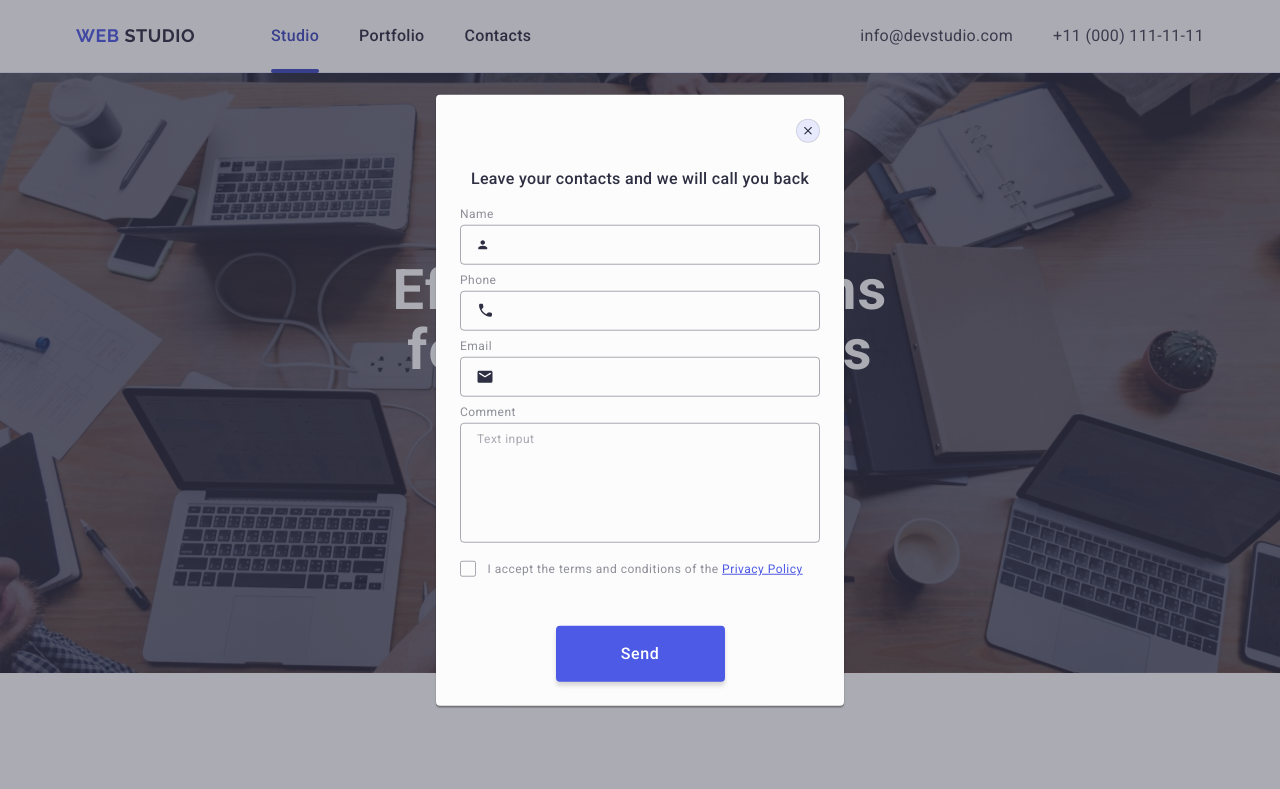
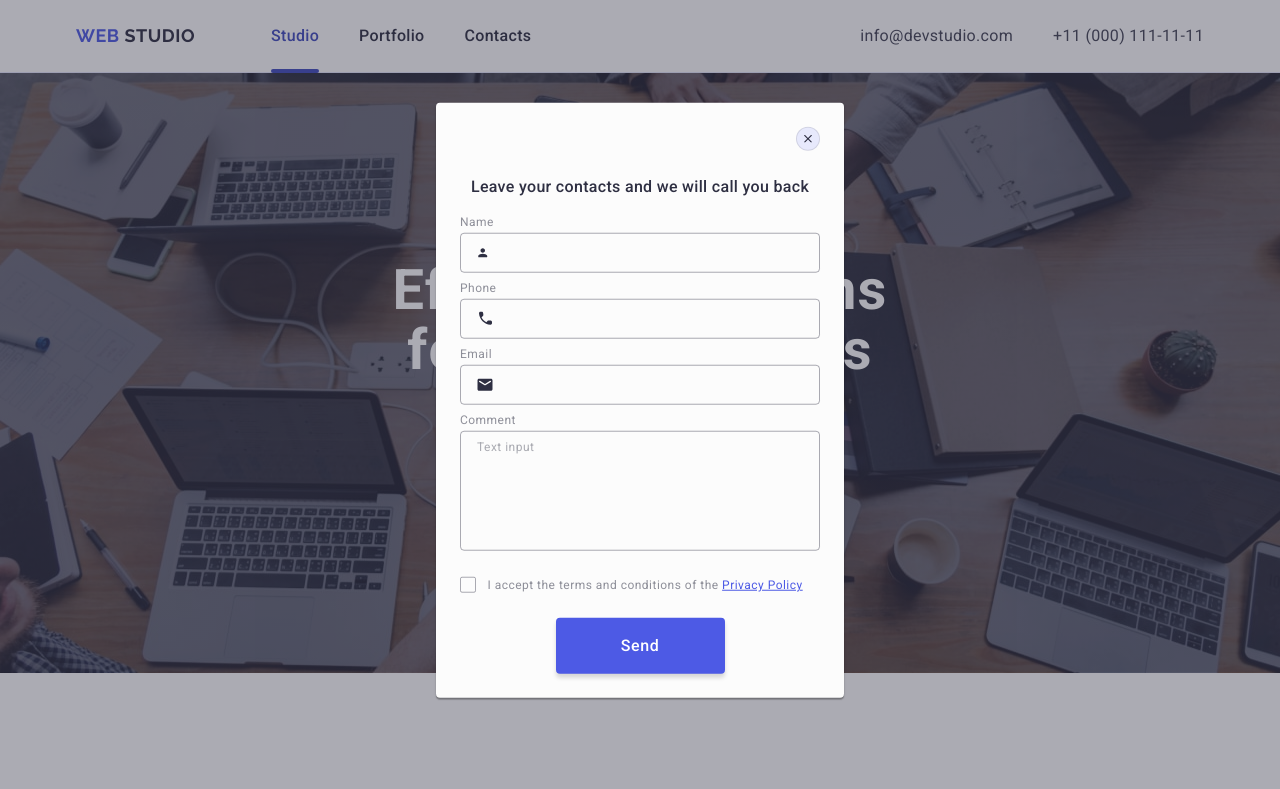
Before and after one commit to tanyyaato/goit-markup-hm-05, a plain HTML site: page index.html in a window 1280 px wide. Shown: the top 789 px of the page. Drawn offline with nearby package versions, Linux system fonts and the light colour scheme.

Commit message:
try again

```diff
--- a/css/styles.css
+++ b/css/styles.css
@@ -44,10 +44,10 @@ a {
   border 250ms cubic-bezier(0.4, 0, 0.2, 1) ;
 }
 
-h2{
+h2 {
 font-family: "Roboto"
-font-weight: 700;
-}
+font-weight: 700;}
+
 
 h3{
 font-weight: 500;
@@ -580,15 +580,14 @@ border: none;
   font-size: 16px;
   line-height: 1.5;
   letter-spacing: 0.04em;
+  fill: #fff;
   color: #fff;
   transition: 250ms cubic-bezier(0.4, 0, 0.2, 1);
 }
 .subscribe-btn:hover{
   background-color: #404BBF;
 }
-.subscribe-btn span{
-  fill:#fff;
-}
+
 
 
 /* -------------------------------- */
@@ -659,6 +658,7 @@ transition: background-color 250ms cubic-bezier(0.4, 0, 0.2, 1),border 250ms cub
   max-width: 361px;
   margin-bottom: 16px;
 }
+
 .modal-field{
   margin-bottom: 8px;
 }
@@ -712,10 +712,8 @@ outline: transparent;}
   color: rgba(46, 47, 66, 0.4);
   transition: border-color 250ms cubic-bezier(0.4, 0, 0.2, 1);
 }
-.user-blank{
-  margin-bottom: 16px;
-}
-.textarea-field{
+
+.textarea-field{ margin-bottom: 24px;
 
 }
 
@@ -767,6 +765,17 @@ transition: background-color 250ms cubic-bezier(0.4, 0, 0.2, 1), border 250ms cu
 
 
 .modal-btn{
-  margin-bottom: 0;
-  margin-top: 0;
+  display: block;
+  margin-right: auto;
+  margin-left: auto;
+  border-radius: 4px;
+  box-shadow: 0 4px 4px 0 rgba(0, 0, 0, 0.15);
+  background: #4d5ae5;
+  padding: 16px 32px;
+  min-width: 169px;
+  border: none;
+  transition:  background-color 250ms cubic-bezier(0.4, 0, 0.2, 1);
 }
+.modal-btn:hover, .modal-brn:focus{
+  background-color: #404BBF;
+}
--- a/index.html
+++ b/index.html
@@ -448,10 +448,9 @@
                     <label for="email">
                         <input type="email" name="email" class="email" placeholder="E-mail" id="email" />
                     </label>
-                    <button type="submit" class="subscribe-btn">Subscribe<span><svg class="button-send-svg" width="24"
-                                height="20">
+                    <button type="submit" class="subscribe-btn">Subscribe<svg width="24" height="20">
                             <use href="./images/icons.svg#icon-send"></use>
-                            </svg></span></button>
+                        </svg></button>
                 </div>
             </div>
         </div>
@@ -467,7 +466,7 @@
             </button>
             <p class="modal-text">Leave your contacts and we will call you back</p>
             <form class="form">
-                <div class="user-blank">
+
                 <div class="modal-field">
                     <label for="user-name" class="label">Name</label>
                     <div class="svg-into">
@@ -502,7 +501,7 @@
                     <textarea name="text-area" id="user-comment" placeholder="Text input"
                         class="textarea input-text"></textarea>
                 </div>
-                </div>
+
                 <div class="checkbox">
                     <input type="checkbox" name="user-privacy" id="user-privacy"
                         class="privacy-checkbox visually-hidden " value="true">
@@ -515,7 +514,7 @@
 
                 </div>
 
-                <button type="submit" class="btn btn-text"><span class="btn-text">Send</span></button>
+                <button type="submit" class="modal-btn"><span class="btn-text">Send</span></button>
 
 
 
```
Lines whose indentation alone changed are shown as unchanged.
